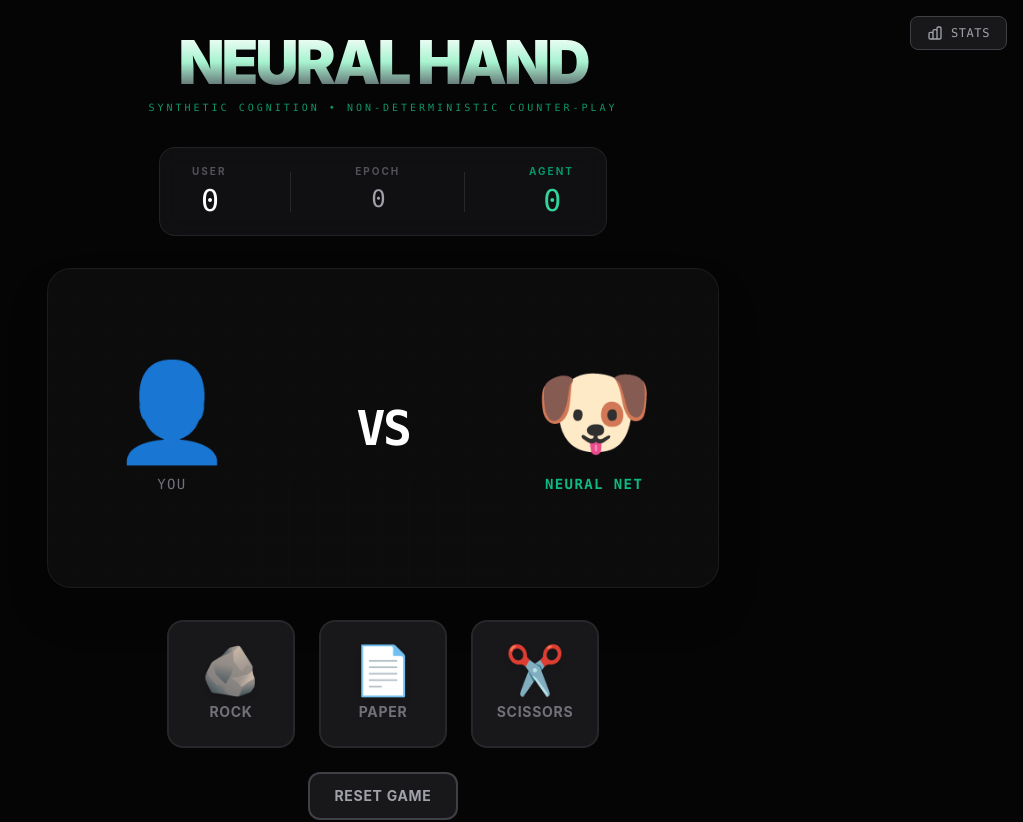
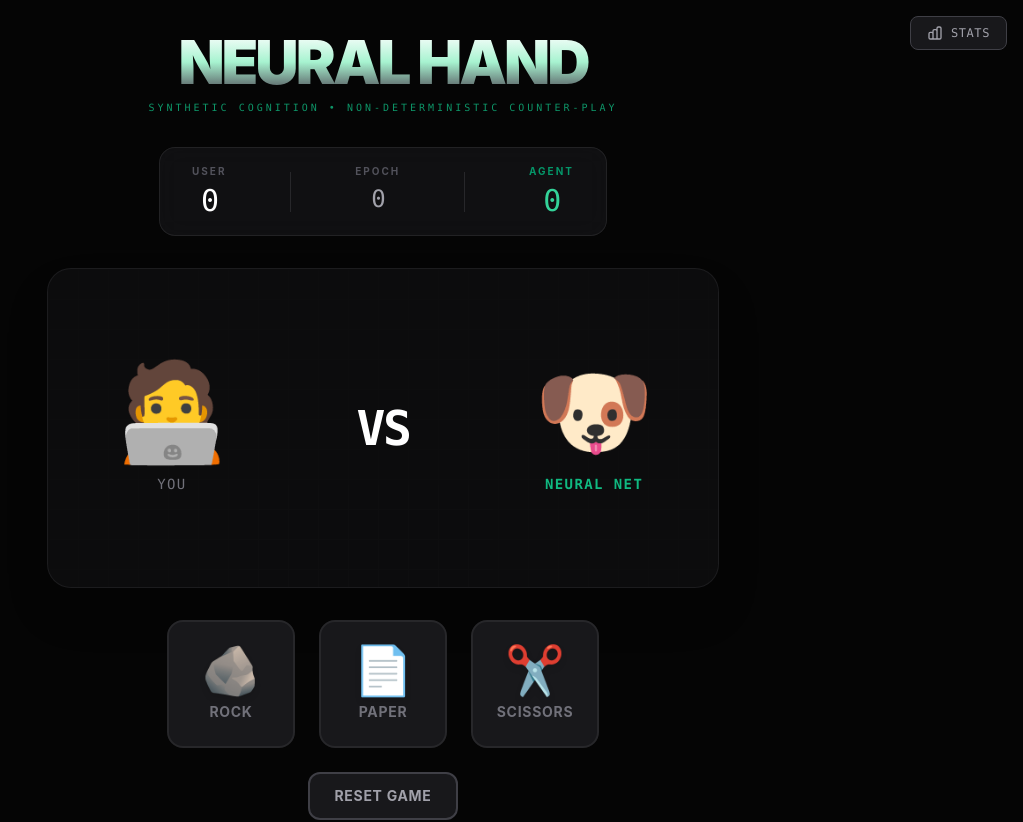
Before and after one commit to ascobyth/wingame, a React (Vite) app: page / in a window 1280 px wide. Shown: the top 822 px of the page, without its empty margins (257-1280 px from the left). Built offline with nearby package versions, Linux system fonts and the light colour scheme; what @tensorflow/tfjs would draw is missing.

Commit message:
Update user icon to technologist emoji

```diff
--- a/components/Arena.tsx
+++ b/components/Arena.tsx
@@ -39,7 +39,7 @@ export const Arena: React.FC<ArenaProps> = ({ playerMove, aiMove, result, isThin
       {/* Player Side */}
       <div className="z-10 flex flex-col items-center">
         <div className={`text-6xl sm:text-8xl transition-all duration-500 ${playerMove !== null ? 'animate-float' : ''}`}>
-          {playerMove !== null ? MOVE_EMOJIS[playerMove] : '👤'}
+          {playerMove !== null ? MOVE_EMOJIS[playerMove] : '🧑‍💻'}
         </div>
         <div className="mt-4 font-mono text-sm text-zinc-500 tracking-widest uppercase">YOU</div>
       </div>
--- a/components/StatsPanel.tsx
+++ b/components/StatsPanel.tsx
@@ -26,7 +26,7 @@ export const StatsPanel: React.FC<StatsPanelProps> = ({ confidence, historyCount
 
     // Determine who is winning
     const getWinningStatus = () => {
-        if (playerScore > aiScore) return { text: 'USER LEADING', color: 'text-white', icon: '👤' };
+        if (playerScore > aiScore) return { text: 'USER LEADING', color: 'text-white', icon: '🧑‍💻' };
         if (aiScore > playerScore) return { text: 'AGENT LEADING', color: 'text-emerald-400', icon: '🤖' };
         return { text: 'TIE GAME', color: 'text-zinc-400', icon: '⚡' };
     };
```
